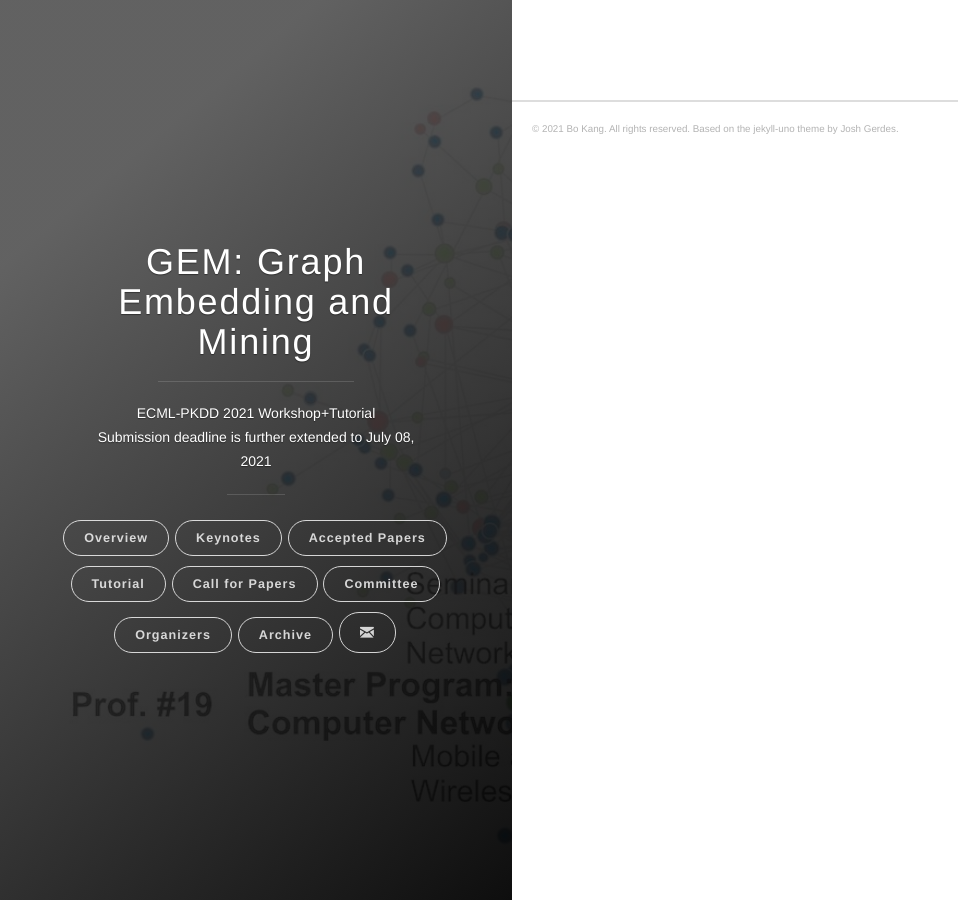
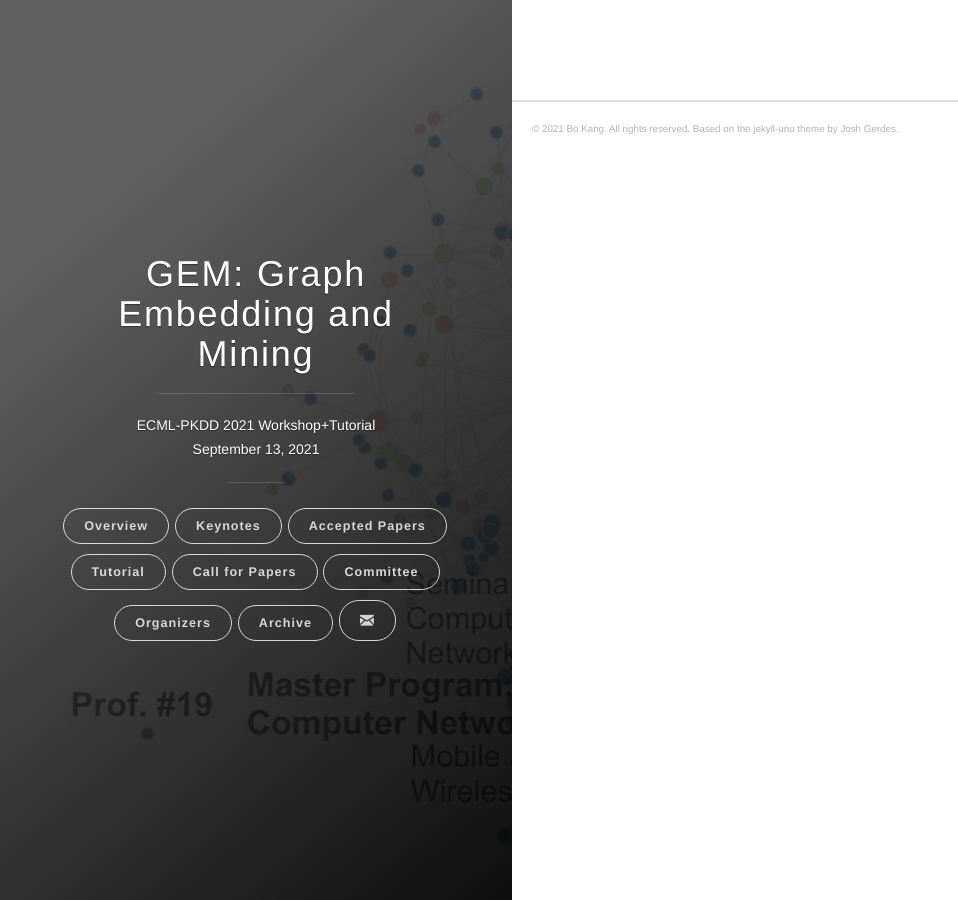
Before and after one commit to gem-ecmlpkdd/gem-ecmlpkdd.github.io, a Jekyll site: the page built from index.html, in a window 1280 px wide. Shown: the whole page, without its empty margins (0-958 px from the left). Built offline with Jekyll 4.4.1, drawn with Linux system fonts in a browser that asks for light colours; nearby versions of some CDN libraries.

Commit message:
Update the workshop date on front page.

```diff
--- a/_includes/header.html
+++ b/_includes/header.html
@@ -13,7 +13,7 @@
         </a>
         <hr class="panel-cover__divider">
         <p class="panel-cover__description">{{ site.description }}</p>
-        <p class="panel-cover__description">Submission deadline is further extended to July 08, 2021</p>
+        <p class="panel-cover__description">September 13, 2021</p>
         <hr class="panel-cover__divider panel-cover__divider--secondary">
 
         <div class="navigation-wrapper">
```
